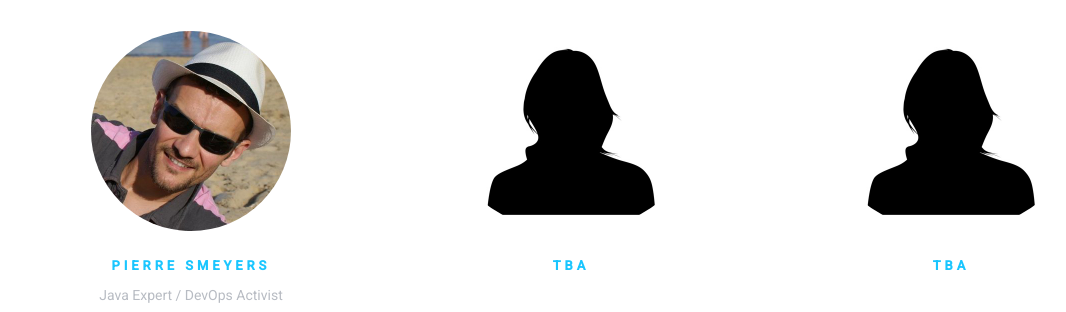
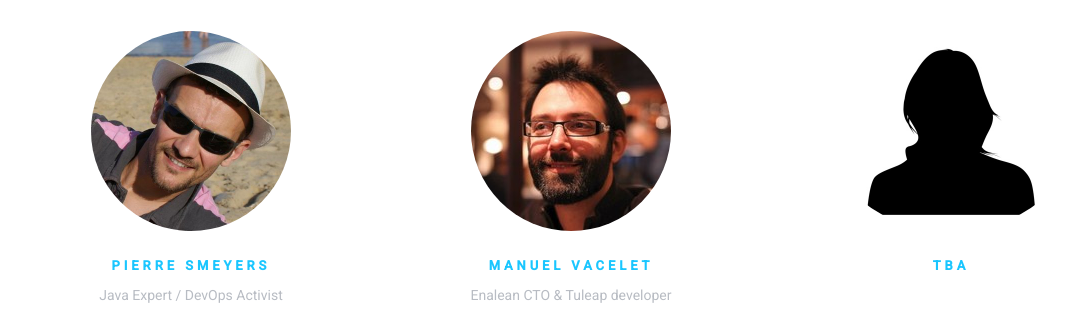
Before and after one commit to ncraftsconf/newcrafts-toulouse-site, a plain HTML site: page index.html in a window 1280 px wide. Shown: the part 3698-4010 px from the top of the page, without its empty margins (69-1135 px from the left). Drawn offline with Linux system fonts and the light colour scheme; some packages are replaced by stand-ins of ours; a web font is replaced by a local one.

Commit message:
add Manu Vacelet

```diff
--- a/index.html
+++ b/index.html
@@ -503,17 +503,18 @@
             <div class="col-sm-4">
                 <div class="speaker">
                     <div class="photo-wrapper rounded">
-                        <img src="assets/img/speakers/Profil-inconnu-femme.jpg" alt="TBA" class="img-responsive">
+                        <img src="assets/img/speakers/manu v0.jpg" alt="Manuel Vacelet" class="img-responsive">
                     </div>
 
-                    <h3 class="name">TBA</h3>
+                    <h3 class="name">Manuel Vacelet</h3>
 
                     <p class="text-alt">
-                        <small></small>
+                        <small>Enalean CTO & Tuleap developer</small>
                     </p>
 
                     <p class="about">
-
+                        Directeur technique d’Tuleap, je suis un fervent défenseur des logiciels libres et des pratiques agiles. Orateur, j’interviens régulièrement dans des conférences pour parler d’organisation, de technique, de recrutement. Bref, je partage les expériences
+                        faites dans l’entreprise.
                     </p>
 
                     <ul class="speaker-socials">
```
Also changed, not shown: assets/img/speakers/manu v0.jpg (added).
